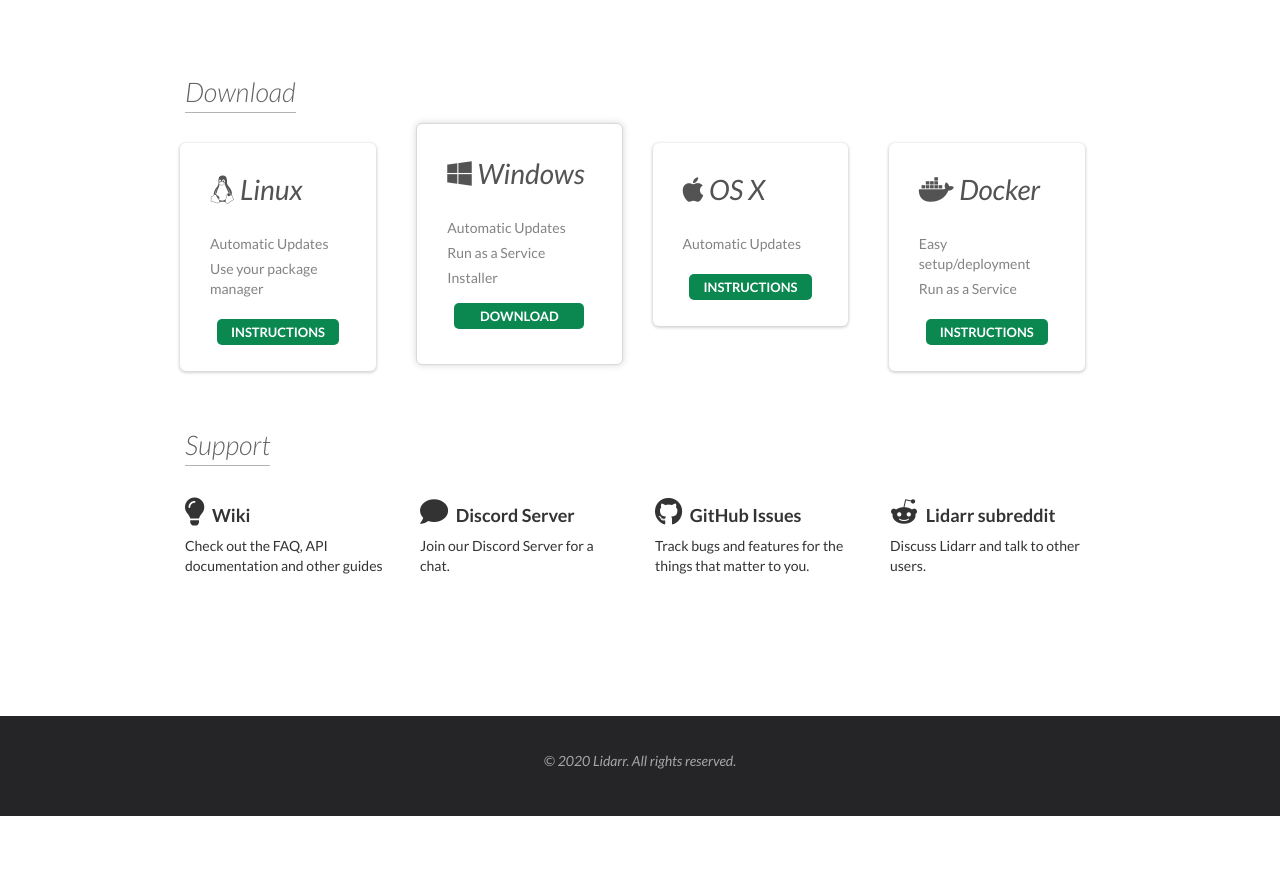
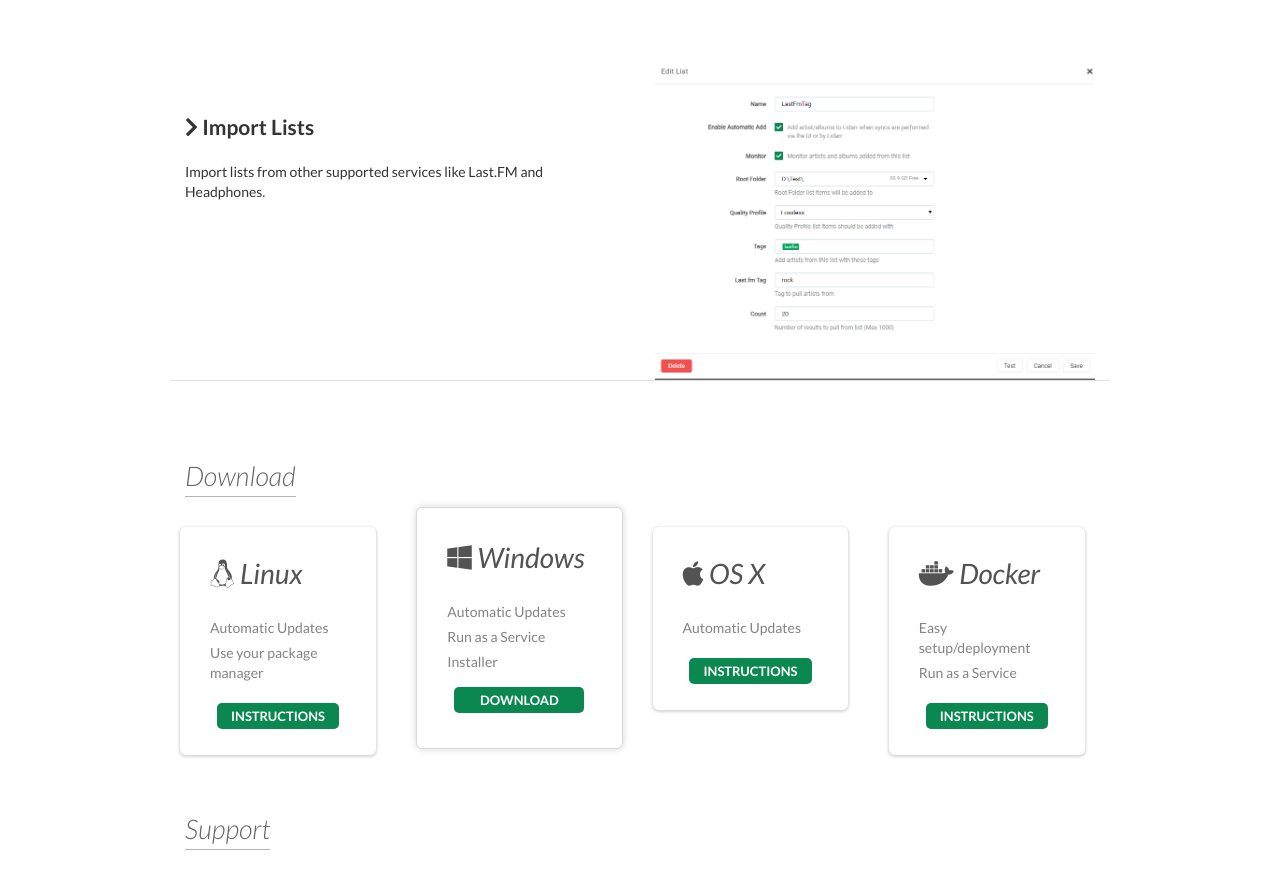
Before and after one commit to lidarr/lidarr.github.io, a website: page index.html in a window 1280 px wide. Shown: the part 1706-2587 px from the top of the page. Before the commit the page ends 2522 px from the top, so only its background shows below. Drawn offline with nearby package versions, Linux system fonts and the light colour scheme.

Commit message:
Feature import lists.
Fixes issue #3.

```diff
--- a/index.html
+++ b/index.html
@@ -130,6 +130,20 @@
                     </h3>
                     <p>
                         Automatically write metadata to downloaded files.
+                    </p>
+                </div>
+            </div>
+            <div class="row feature">
+                <div class="col-sm-6 pic-right">
+                    <img src="img/features/import_lists.png" class="pull-right img-responsive" />
+                </div>
+                <div class="col-sm-6 info info-left">
+                    <h3>
+                        <i class="fa fa-chevron-right"></i>
+                        Import Lists
+                    </h3>
+                    <p>
+                        Import lists from other supported services like Last.FM and Headphones.
                     </p>
                 </div>
             </div>
```
Also changed, not shown: img/features/import_lists.png (added).
